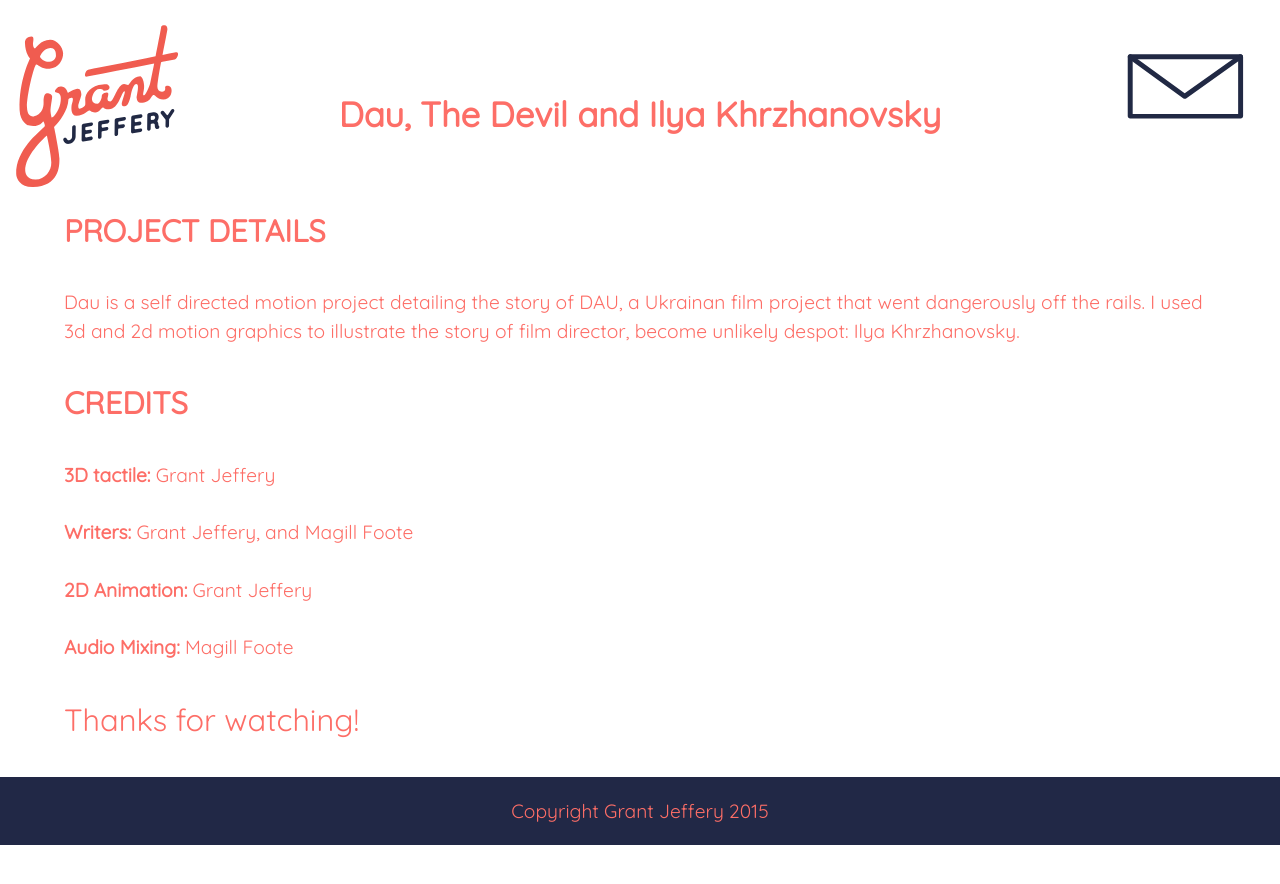
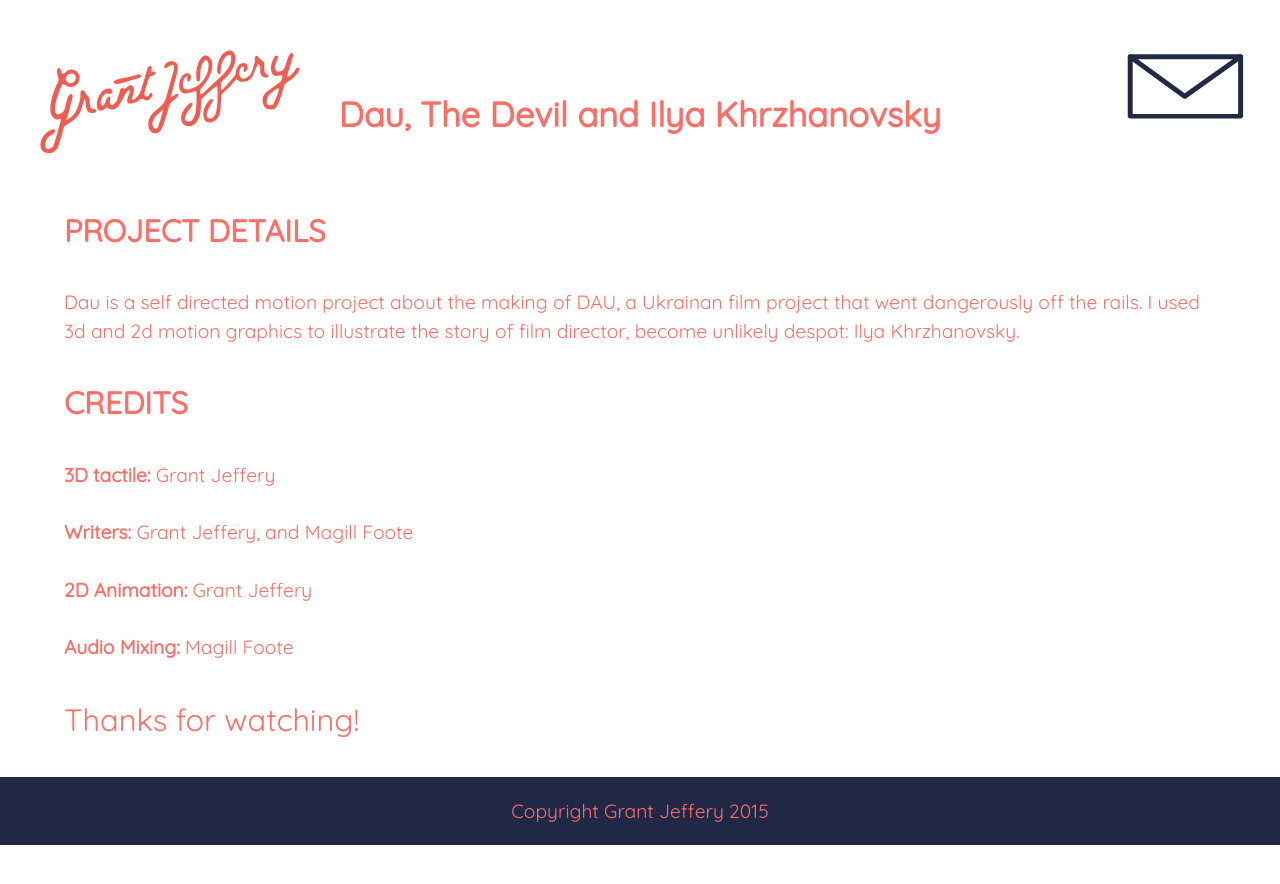
Before and after one commit to grantjeffery/portfolio-working, a Jekyll site: the page projects/dau.html, which Jekyll copies as it is, in a window 1280 px wide. Shown: the top 884 px of the page. Built offline with Jekyll 4.4.1, drawn with Linux system fonts in a browser that asks for light colours; Markdown is read by kramdown in place of the engine named in the settings.

Commit message:
Updated logotype, added copy

```diff
--- a/projects/dau.html
+++ b/projects/dau.html
@@ -37,7 +37,7 @@
 
 		<div class="section2">
 			<h2><strong>PROJECT DETAILS</strong></h2>
-			<p>Dau is a self directed motion project detailing the story of DAU, a Ukrainan film project that went dangerously off the rails. I used 3d and 2d motion graphics to illustrate the story of film director, become unlikely despot: Ilya Khrzhanovsky.</p>
+			<p>Dau is a self directed motion project about the making of DAU, a Ukrainan film project that went dangerously off the rails. I used 3d and 2d motion graphics to illustrate the story of film director, become unlikely despot: Ilya Khrzhanovsky.</p>
 			<h2><strong>CREDITS</strong></h2>
 			<p><strong>3D tactile:</strong> Grant Jeffery</p>
 			<p><strong>Writers:</strong> Grant Jeffery, and Magill Foote</p>
```
Also changed, not shown: img/grant.svg.
